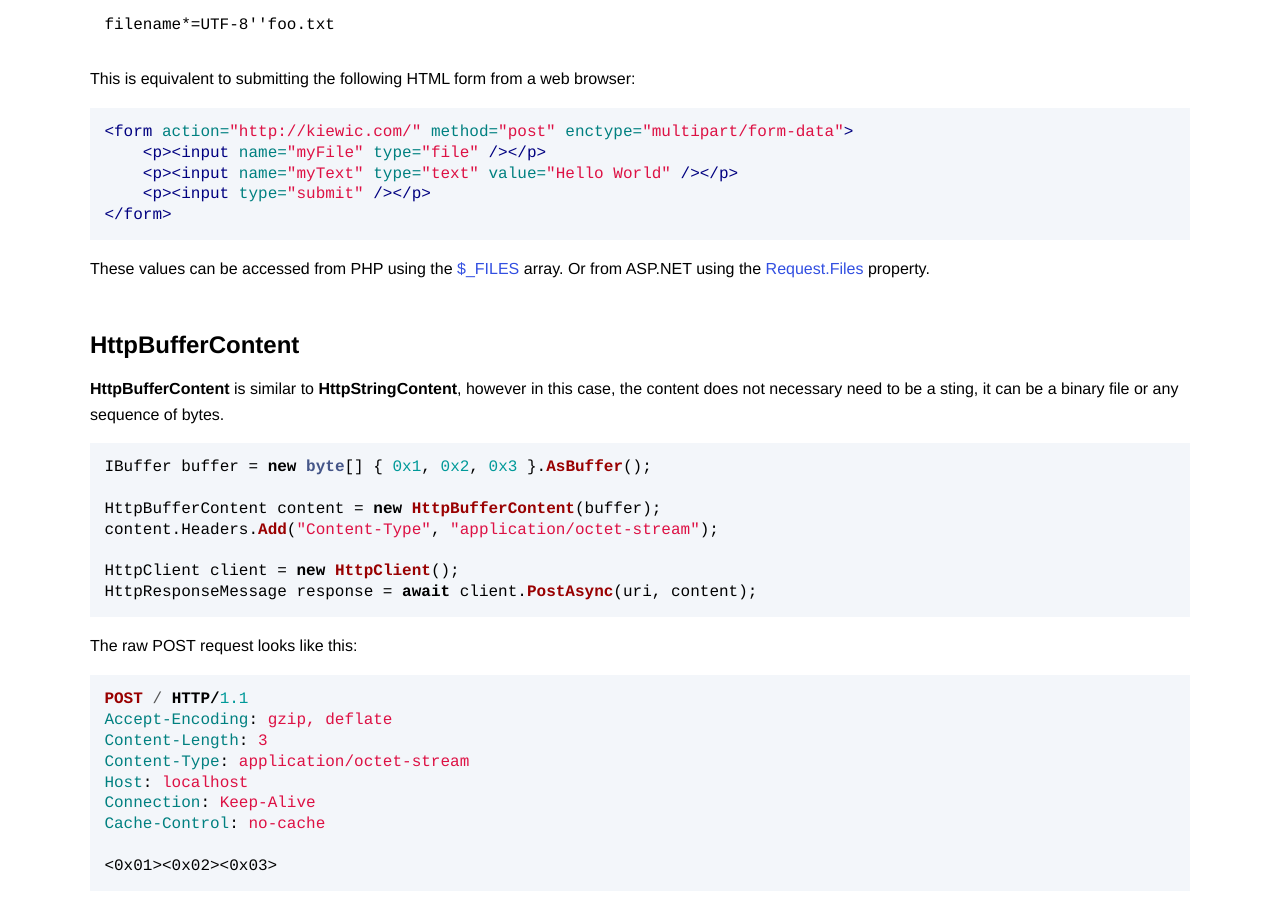
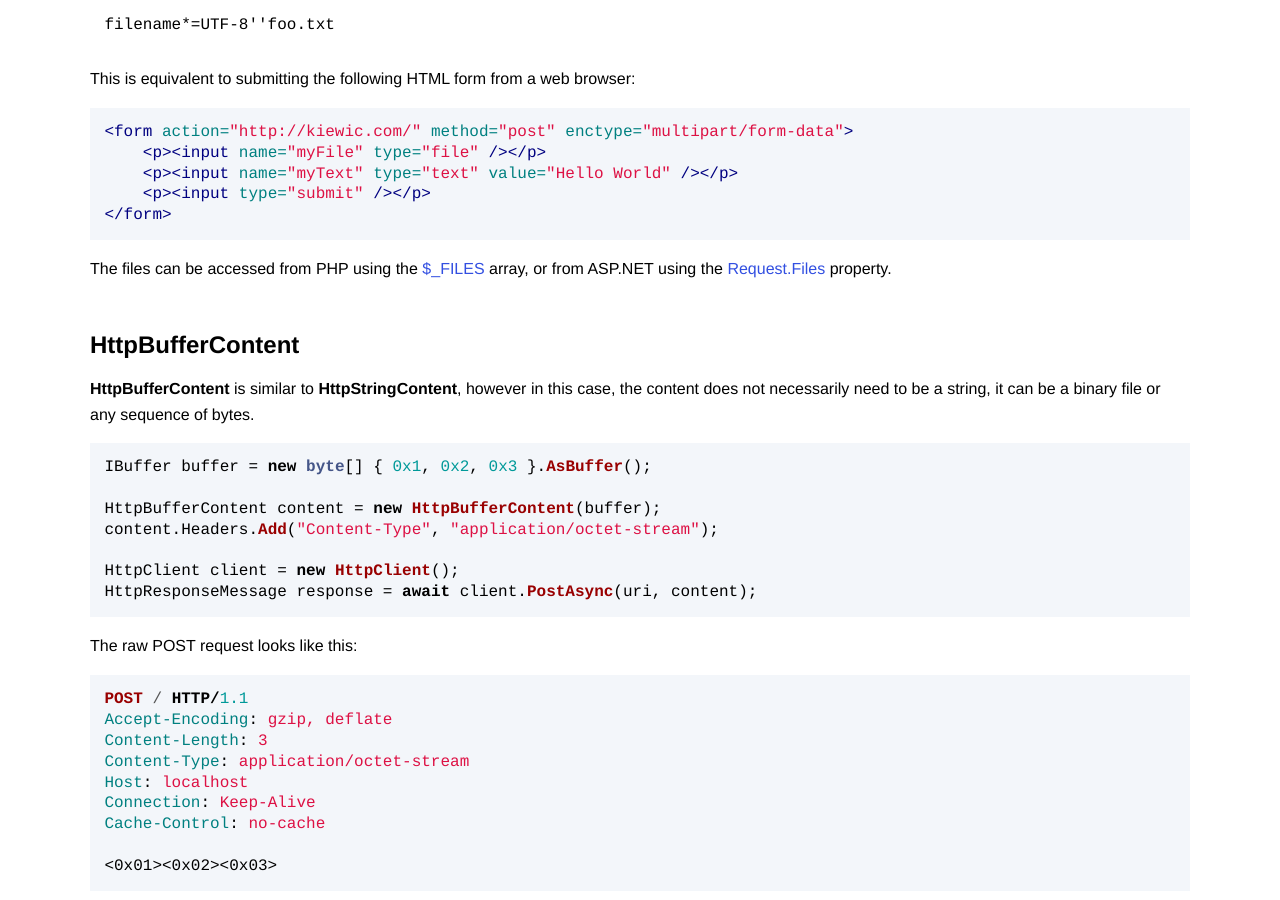
Before and after one commit to kiewic/kiewic.github.io, a Jekyll site: the page built from _posts/2014-10-23-how-to-send-text-json-or-files-using-httpclient-postasync.md, in a window 1280 px wide and 900 px high, scrolled down 3348 px. Built offline with Jekyll 4.4.1, drawn with Linux system fonts in a browser that asks for light colours; nearby versions of some CDN libraries; some of the changed text lies outside the part shown.

Commit message:
Editing old post

```diff
--- a/_posts/2014-10-23-how-to-send-text-json-or-files-using-httpclient-postasync.md
+++ b/_posts/2014-10-23-how-to-send-text-json-or-files-using-httpclient-postasync.md
@@ -20,7 +20,7 @@ This is a common question in StackOverflow and MSDN forums. So, let’s take a l
 Send a string:
 
 {% highlight csharp %}
-// E.g. a JSON string.
+// E.g. a JSON string
 HttpStringContent stringContent = new HttpStringContent(
     "{ \"firstName\": \"John\" }",
     UnicodeEncoding.Utf8,
@@ -89,11 +89,11 @@ This is equivalent to submitting the following HTML form from a web browser:
 </form>
 {% endhighlight %}
 
-These values can be accessed from PHP using the [$_POST][php_post] array. Or from ASP.NET using [Request.Form][aspnet_form] property.
+The list of key-value pairs can be accessed from PHP using the [$_POST][php_post] array, or from ASP.NET using the [Request.Form][aspnet_form] property.
 
 ## HttpMultipartFormDataContent
 
-Send files, or text and files mixed, better known as **multipart/form-data**.
+Send files, or a mix of text and files, better known as **multipart/form-data**.
 
 First, create a sample file:
 
@@ -168,11 +168,11 @@ This is equivalent to submitting the following HTML form from a web browser:
 </form>
 {% endhighlight %}
 
-These values can be accessed from PHP using the [$_FILES][php_files] array. Or from ASP.NET using the [Request.Files][aspnet_files] property.
+The files can be accessed from PHP using the [$_FILES][php_files] array, or from ASP.NET using the [Request.Files][aspnet_files] property.
 
 ## HttpBufferContent
 
-**HttpBufferContent** is similar to **HttpStringContent**, however in this case, the content does not necessary need to be a sting, it can be a binary file or any sequence of bytes.
+**HttpBufferContent** is similar to **HttpStringContent**, however in this case, the content does not necessarily need to be a string, it can be a binary file or any sequence of bytes.
 
 {% highlight csharp %}
 IBuffer buffer = new byte[] { 0x1, 0x2, 0x3 }.AsBuffer();
```
Also changed, not shown: other parts of _posts/2014-10-23-how-to-send-text-json-or-files-using-httpclient-postasync.md (+1 -1 lines).
